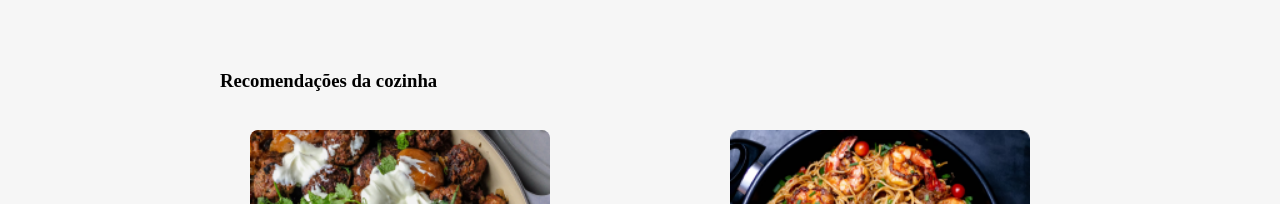
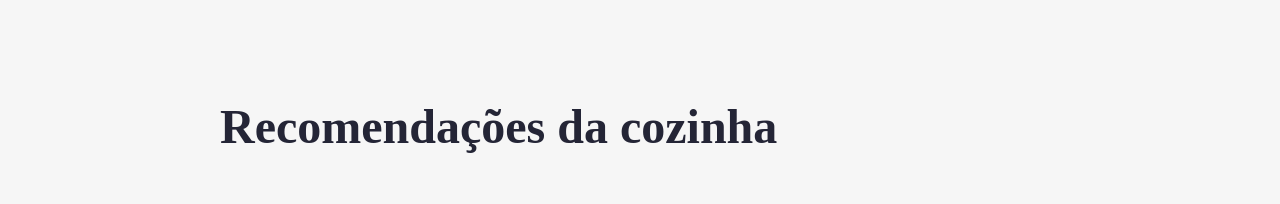
Before and after one commit to igorjosiel/Aluroni, a React (Create React App) app: page / in a window 1280 px wide. Shown: the part 423-627 px from the top of the page. Built offline with nearby package versions, Linux system fonts and the light colour scheme; a web font is replaced by a local one.

Commit message:
fix: ajustando classe do arquivo de estilo global.

```diff
--- a/src/styles/Theme.module.scss
+++ b/src/styles/Theme.module.scss
@@ -17,7 +17,7 @@
   }
 }
 
-.titulo {
+.title {
   color: $dark;
   font-size: 3rem;
   margin-bottom: 30px;
```
